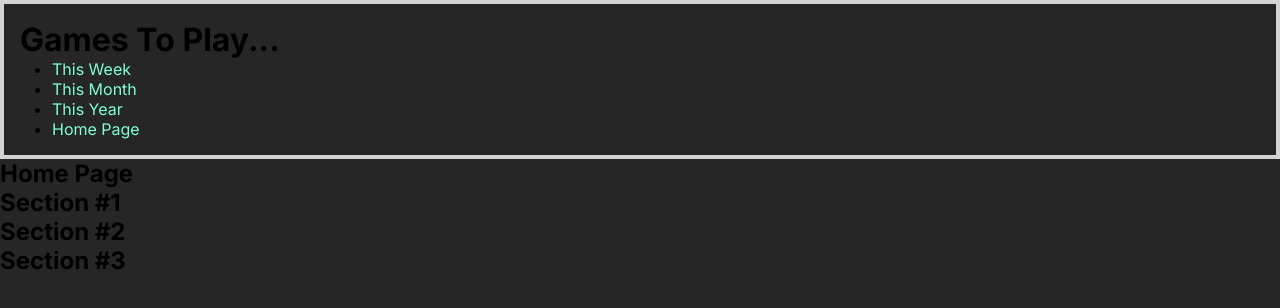
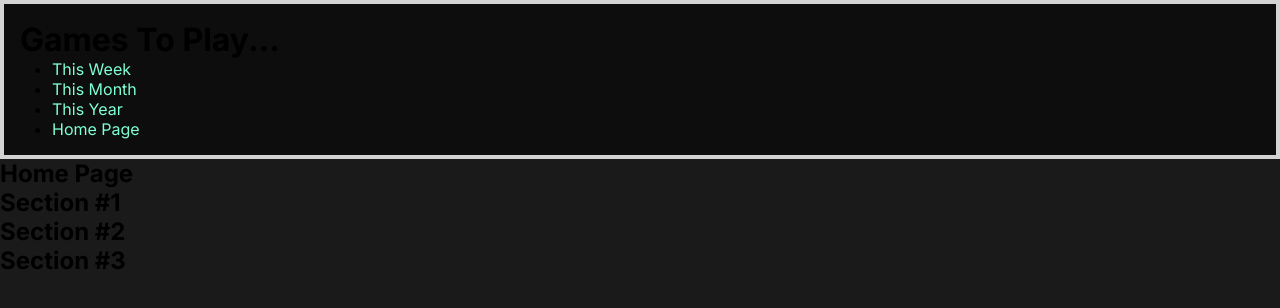
Before and after one commit to franco-ortega/to-do-games, a Next.js app: page / in a window 1280 px wide. Shown: the top 308 px of the page. Built offline with nearby package versions, Linux system fonts and the light colour scheme.

Commit message:
fine tune bkgd for global and Header

```diff
--- a/app/globals.css
+++ b/app/globals.css
@@ -19,7 +19,7 @@ body {
 }
 
 body {
-  background-color: hsl(0, 0%, 15%);
+  background-color: hsl(0, 0%, 10%);
 }
 
 a {
--- a/components/header/Header.module.scss
+++ b/components/header/Header.module.scss
@@ -1,4 +1,5 @@
 .Header {
   border: solid lightgray .25rem;
+  background-color: hsl(0, 0%, 5%);
   padding: 1rem;
 }
```
